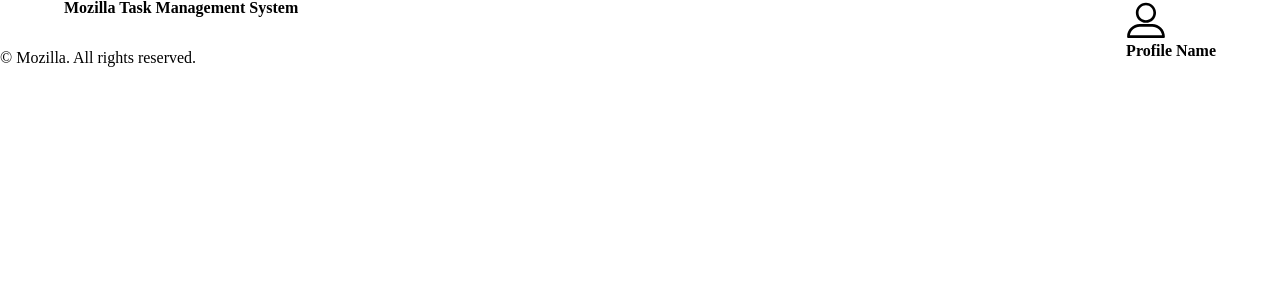
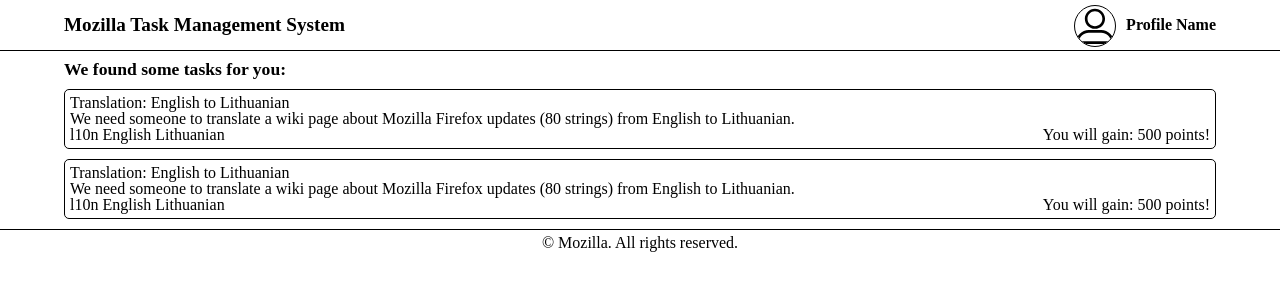
Before and after one commit to PSlekys/TMS, a PHP site: page / in a window 1280 px wide. Shown: the top 300 px of the page. Run offline with PHP 8.4, Linux system fonts and the light colour scheme.

Commit message:
Update on index and CSS for it.

```diff
--- a/assets/css/main.css
+++ b/assets/css/main.css
@@ -1,33 +1,88 @@
 @import 'reset.css';
 
-#header{
-	height: 50px;
+/* General CSS */
+
+.clear{
+	clear: both;
 }
 
+/* Header CSS */
+
 #header-wrapper{
+	height: 50px;
+	border-bottom: 1px solid;
+}
+
+#header{
 	width: 90%;
 	margin: 0 auto;
 }
 
 #header .title{
+	float: left;
 	font-weight: bold;
-	float: left;
+	font-size: 120%;
+	line-height: 50px;
 }
 
 #header .profile{
 	float: right;
 }
 
+#header .picture{
+	float: left;
+	margin-top: 5px;
+}
+
 #header .picture img{
 	width: 40px;
+	height: 40px;
+	border-radius: 100%;
+	border: 1px solid;
 }
 
 #header .name{
+	float: right;
 	font-weight: bold;
+	line-height: 50px;
+	padding-left: 10px;
 }
 
+/* Main Content CSS */
 
 
-.clear{
-	clear: both;
+.content{
+	width: 90%;
+	margin: 0 auto;
+	padding: 10px 0;
 }
+
+.content .content-title{
+	font-weight: bold;
+	font-size: 110%;
+}
+
+/* Main Content CSS: Individual Task CSS */
+
+.content .task{
+	margin-top: 10px;
+	padding: 5px;
+	border: 1px solid;
+	border-radius: 5px;
+}
+
+.task .keywords{
+	float: left;
+}
+
+.task .points{
+	float: right;
+}
+
+/* Footer CSS */
+
+#footer{
+	border-top: 1px solid;
+	padding-top: 5px;
+	text-align: center;
+}
--- a/index.html
+++ b/index.html
@@ -9,14 +9,15 @@
 	<body>
 
 		<!-- Header -->
-			<header id="header">
-				<div id="header-wrapper">
+			<header id="header-wrapper">
+				<div id="header">
 					<h1 class="title">Mozilla Task Management System</h1>
 					<div class="profile">
 						<div class="picture">
 							<img src="assets/images/profile.svg" alt="profile-picture" />
 						</div>
 						<span class="name">Profile Name</span>
+						<div class="clear"></div>
 					</div>
 					<div class="clear"></div>
 				</div>
@@ -24,7 +25,67 @@
 
 		<!-- Main Content -->
 			<div id="content-wrapper">
+				<div class="filters">
+				</div>
 
+				<div class="content">
+					<h2 class="content-title">
+						We found some tasks for you:
+					</h2>
+					<div class="task">
+						<h3 class="title">
+							Translation: English to Lithuanian
+						</h3>
+
+						<p class="description">
+							We need someone to translate a wiki page about Mozilla Firefox updates (80 strings) from English to Lithuanian.
+						</p>
+
+						<span class="keywords">
+							<span class="keyword">
+								l10n
+							</span>
+							<span class="keyword">
+								English
+							</span>
+							<span class="keyword">
+								Lithuanian
+							</span>
+						</span>
+
+						<span class="points">
+							You will gain: <span class="number-points">500 points!</span>
+						</span>
+						<div class="clear"></div>
+					</div>
+
+					<div class="task">
+						<h3 class="title">
+							Translation: English to Lithuanian
+						</h3>
+
+						<p class="description">
+							We need someone to translate a wiki page about Mozilla Firefox updates (80 strings) from English to Lithuanian.
+						</p>
+
+						<span class="keywords">
+							<span class="keyword">
+								l10n
+							</span>
+							<span class="keyword">
+								English
+							</span>
+							<span class="keyword">
+								Lithuanian
+							</span>
+						</span>
+
+						<span class="points">
+							You will gain: <span class="number-points">500 points!</span>
+						</span>
+						<div class="clear"></div>
+					</div>
+				</div>
 			</div>
 
 		<!-- Footer -->
```
